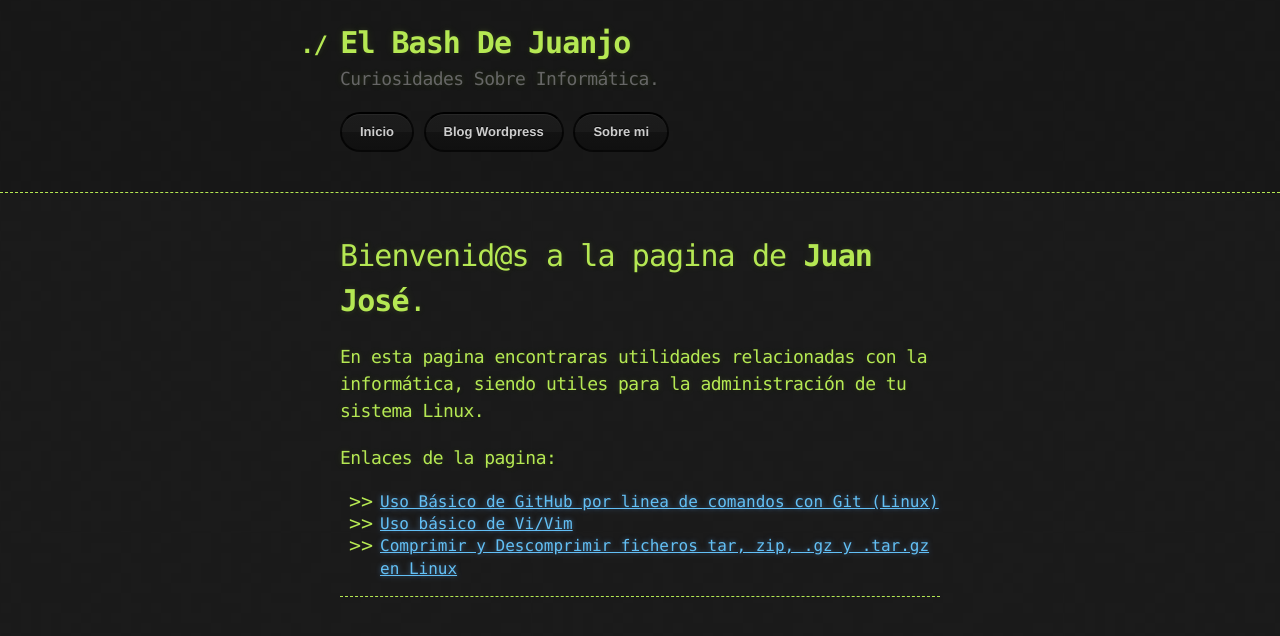
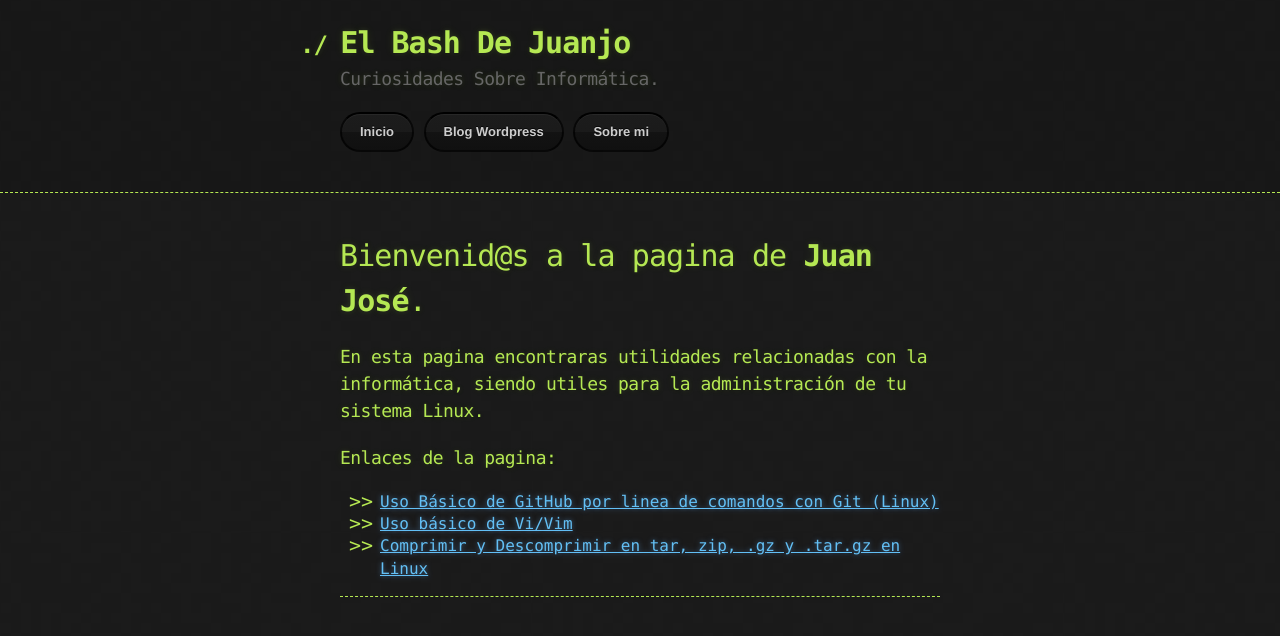
Before and after one commit to juanjoselopezroldan/juanjoselopezroldan.github.io, a Jekyll site: the page built from index.md, in a window 1280 px wide. Shown: the top 636 px of the page. Built offline with Jekyll 4.4.1, drawn with Linux system fonts in a browser that asks for light colours; our own code applies the rules of GitHub Pages for plain Markdown files.

Commit message:
Update index.md

```diff
--- a/index.md
+++ b/index.md
@@ -10,5 +10,5 @@ layout: default
 
 * [Uso Básico de GitHub por linea de comandos con Git (Linux)](contenido/github)
 * [Uso básico de Vi/Vim](contenido/vi)
-* [Comprimir y Descomprimir ficheros tar, zip, .gz y .tar.gz en Linux](contenido/tar)
+* [Comprimir y Descomprimir en tar, zip, .gz y .tar.gz en Linux](contenido/tar)
 <hr/>
```
